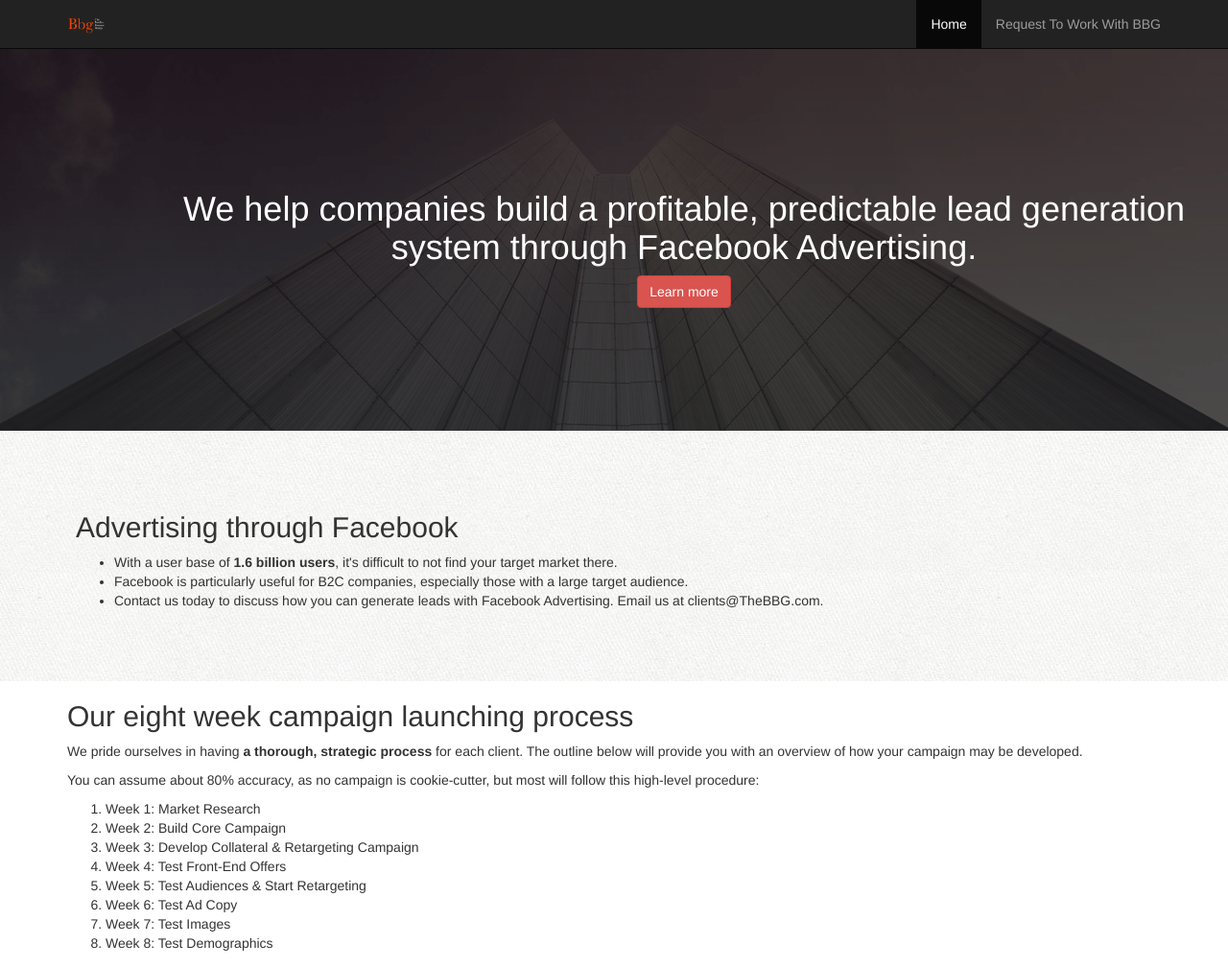
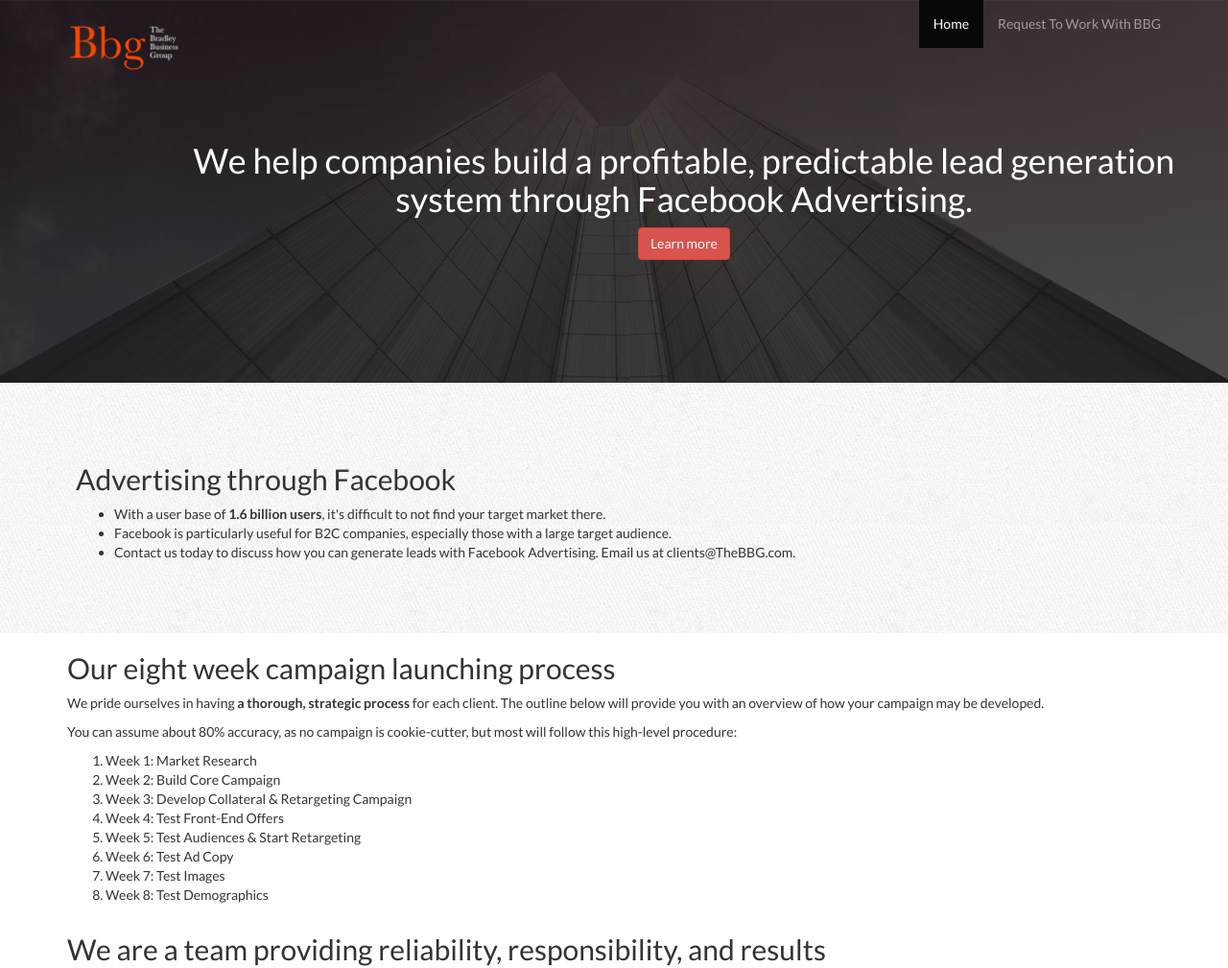
Before and after one commit to MalaneThou/theBBG, a plain HTML site: page index.html in a window 1280 px wide. Shown: the top 1009 px of the page at 96% size. Drawn offline with Linux system fonts and the light colour scheme; files that its build step writes are made by us from their sources.

Commit message:
testing basic style and added lato

```diff
--- a/assets/css/custom.css
+++ b/assets/css/custom.css
@@ -1,6 +1,6 @@
 /* ==== GENERAL ==== */
 body {
-  margin-top: 50px;
+  font-family: 'Lato', sans-serif;
 }
 h1,h2,h3,h4,h5,h6 {
 	-webkit-font-smoothing: antialiased;
@@ -29,3 +29,11 @@ h1,h2,h3,h4,h5,h6 {
   background-size: cover;
   padding: 200px;
 }
+
+.navbar {
+    background:transparent;
+}
+
+.navbar-inverse {
+  border: none;
+}
--- a/index.html
+++ b/index.html
@@ -15,7 +15,7 @@
     <link rel="stylesheet" type="text/css" href="assets/css/font-awesome/css/font-awesome.min.css">
     <!--  Custom CSS -->
     <link rel="stylesheet" type="text/css" href="assets/css/custom.css">
-
+<link href='https://fonts.googleapis.com/css?family=Lato:400,100,100italic,300,300italic,400italic,700,700italic,900,900italic' rel='stylesheet' type='text/css'>
     <!-- HTML5 shiv and Respond.js IE8 support of HTML5 elements and media queries -->
     <!--[if lt IE 9]>
     <script src="https://oss.maxcdn.com/html5shiv/3.7.2/html5shiv.min.js"></script>
@@ -36,7 +36,7 @@
               <span class="icon-bar"></span>
               <span class="icon-bar"></span>
             </button>
-            <a class="navbar-brand" href="index.html"><img src="assets/img/logo.png" height="20" alt="The Bradley Business Group"></a>
+            <a class="navbar-brand" href="index.html"><img src="assets/img/logo.png" height="60" alt="The Bradley Business Group"></a>
           </div><!-- navbar-header -->
           <div class="navbar-collapse collapse">
             <ul class="nav navbar-nav navbar-right">
```
